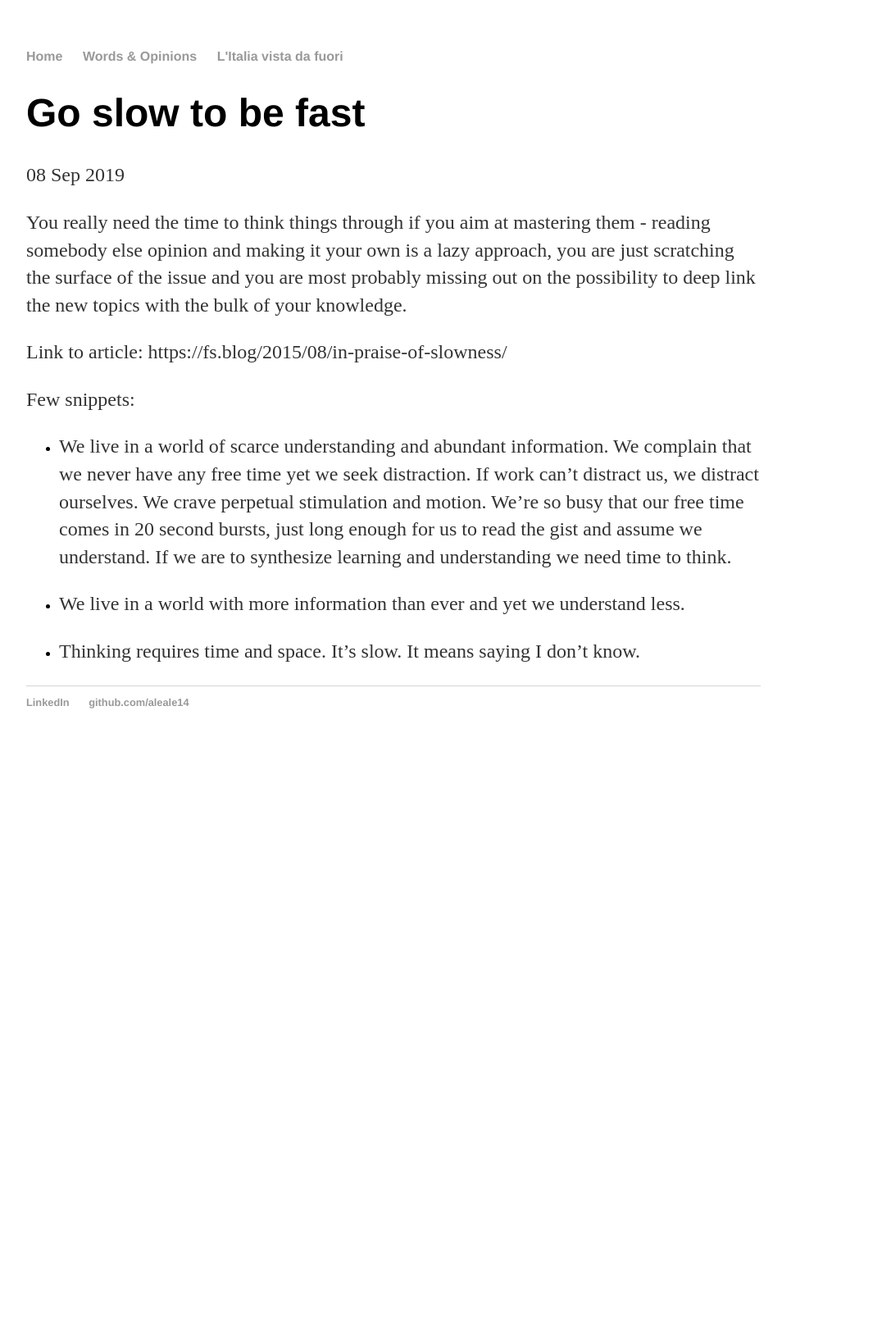
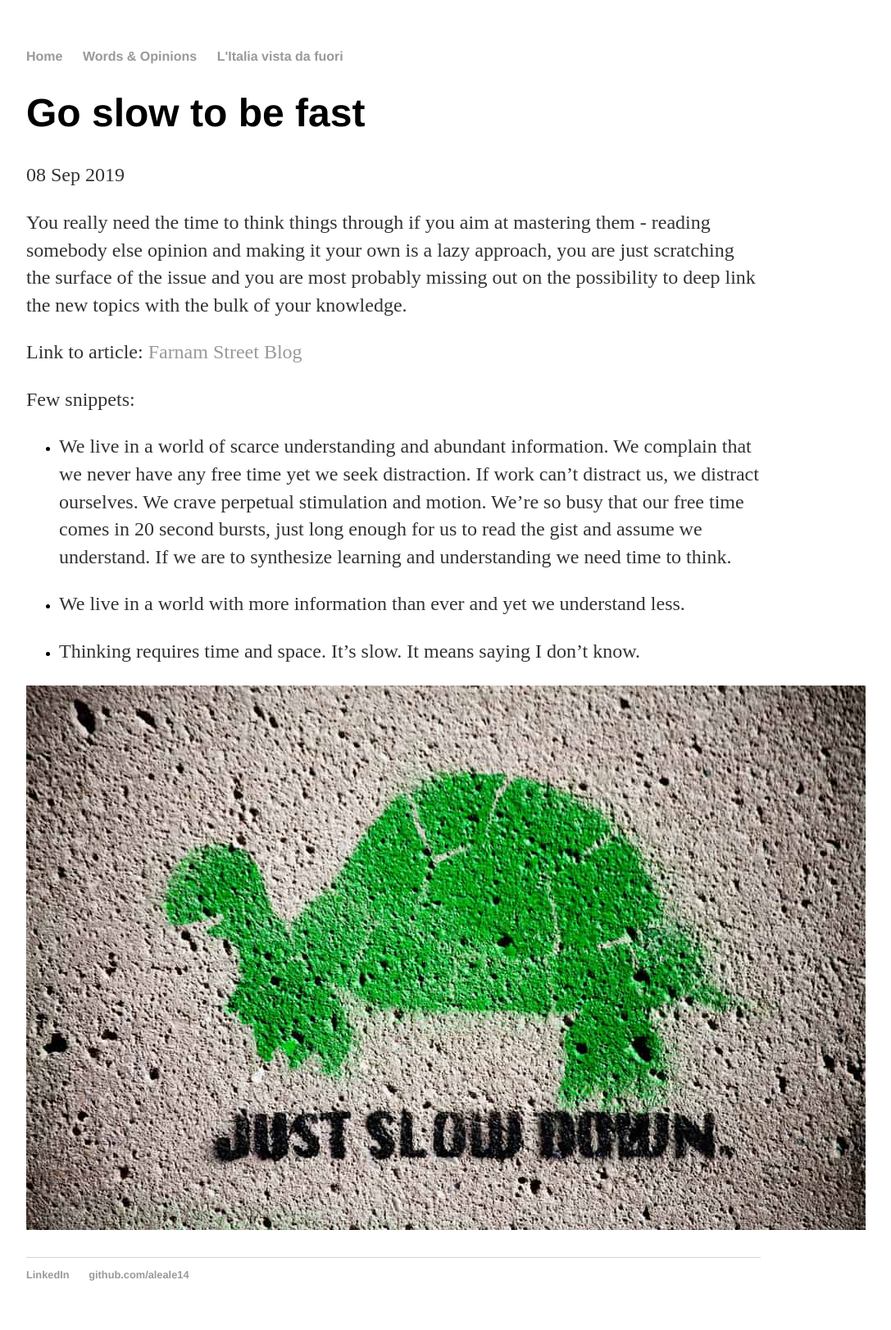
Before and after one commit to aleale14/aleale14.github.io, a Jekyll site: the page built from _posts/read/2019-09-08-Go-slow-to-be-fast.md, in a window 1280 px wide. Shown: the whole page at 82% size, without its empty margins (160-1247 px from the left). Built offline with Jekyll 4.4.1, drawn with Linux system fonts in a browser that asks for light colours; before the commit the page ends 924 px from its top, so only the background shows below that.

Commit message:
Link corrected Image include

```diff
--- a/_posts/read/2019-09-08-Go-slow-to-be-fast.md
+++ b/_posts/read/2019-09-08-Go-slow-to-be-fast.md
@@ -2,11 +2,12 @@
 layout: post
 title: Go slow to be fast
 secondary: read
+published: true
 ---
 
 You really need the time to think things through if you aim at mastering them - reading somebody else opinion and making it your own is a lazy approach, you are just scratching the surface of the issue and you are most probably missing out on the possibility to deep link the new topics with the bulk of your knowledge.
 
-Link to article: https://fs.blog/2015/08/in-praise-of-slowness/
+Link to article: [Farnam Street Blog](https://fs.blog/2015/08/in-praise-of-slowness/)
 
 Few snippets:
 
@@ -15,3 +16,5 @@ Few snippets:
 * We live in a world with more information than ever and yet we understand less.
 
 * Thinking requires time and space. It’s slow. It means saying I don’t know.
+
+![slow.jpg]({{site.baseurl}}/images/slow.jpg)
```
